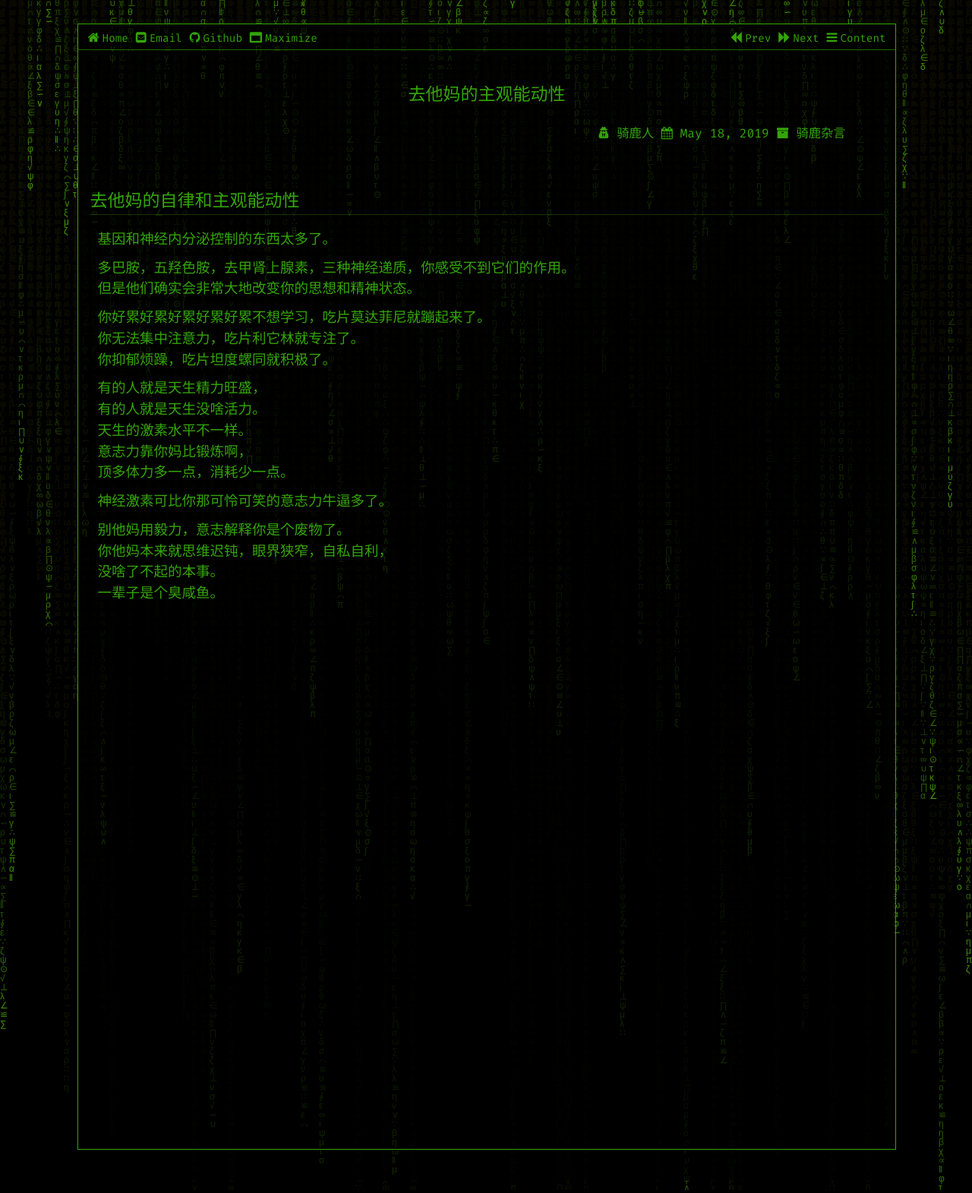
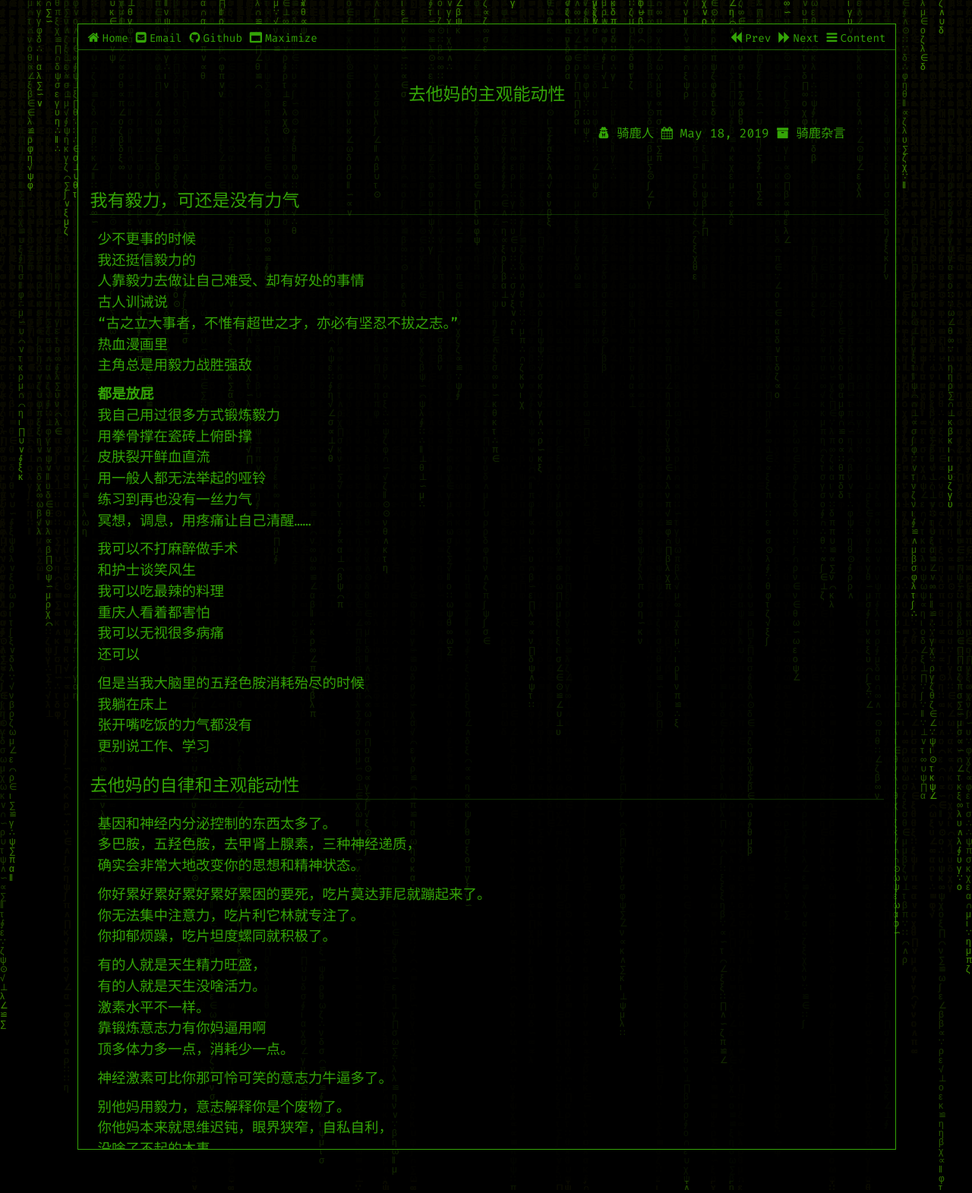
Before and after one commit to akiritsu/bcqlr-old, a Jekyll site: the page built from _posts/2019-5-18-qtmdzgndx.md, in a window 1280 px wide. Shown: the whole page at 76% size. Built offline with Jekyll 4.4.1, drawn with Linux system fonts in a browser that asks for light colours.

Commit message:
daily sync

```diff
--- a/_posts/2019-5-18-qtmdzgndx.md
+++ b/_posts/2019-5-18-qtmdzgndx.md
@@ -6,21 +6,50 @@ finished: true
 author: 骑鹿人
 ---
 
+## 我有毅力，可还是没有力气
+
+少不更事的时候<br>
+我还挺信毅力的<br>
+人靠毅力去做让自己难受、却有好处的事情<br>
+古人训诫说<br>
+“古之立大事者，不惟有超世之才，亦必有坚忍不拔之志。”<br>
+热血漫画里<br>
+主角总是用毅力战胜强敌
+
+**都是放屁**<br>
+我自己用过很多方式锻炼毅力<br>
+用拳骨撑在瓷砖上俯卧撑<br>
+皮肤裂开鲜血直流<br>
+用一般人都无法举起的哑铃<br>
+练习到再也没有一丝力气<br>
+冥想，调息，用疼痛让自己清醒……
+
+我可以不打麻醉做手术<br>
+和护士谈笑风生<br>
+我可以吃最辣的料理<br>
+重庆人看着都害怕<br>
+我可以无视很多病痛<br>
+还可以
+
+但是当我大脑里的五羟色胺消耗殆尽的时候<br>
+我躺在床上<br>
+张开嘴吃饭的力气都没有<br>
+更别说工作、学习
+
 ## 去他妈的自律和主观能动性
 
-基因和神经内分泌控制的东西太多了。
+基因和神经内分泌控制的东西太多了。<br>
+多巴胺，五羟色胺，去甲肾上腺素，三种神经递质，<br>
+确实会非常大地改变你的思想和精神状态。
 
-多巴胺，五羟色胺，去甲肾上腺素，三种神经递质，你感受不到它们的作用。<br>
-但是他们确实会非常大地改变你的思想和精神状态。
-
-你好累好累好累好累好累不想学习，吃片莫达菲尼就蹦起来了。<br>
+你好累好累好累好累好累困的要死，吃片莫达菲尼就蹦起来了。<br>
 你无法集中注意力，吃片利它林就专注了。<br>
 你抑郁烦躁，吃片坦度螺同就积极了。
 
 有的人就是天生精力旺盛，<br>
 有的人就是天生没啥活力。<br>
-天生的激素水平不一样。<br>
-意志力靠你妈比锻炼啊，<br>
+激素水平不一样。<br>
+靠锻炼意志力有你妈逼用啊<br>
 顶多体力多一点，消耗少一点。
 
 神经激素可比你那可怜可笑的意志力牛逼多了。
```
